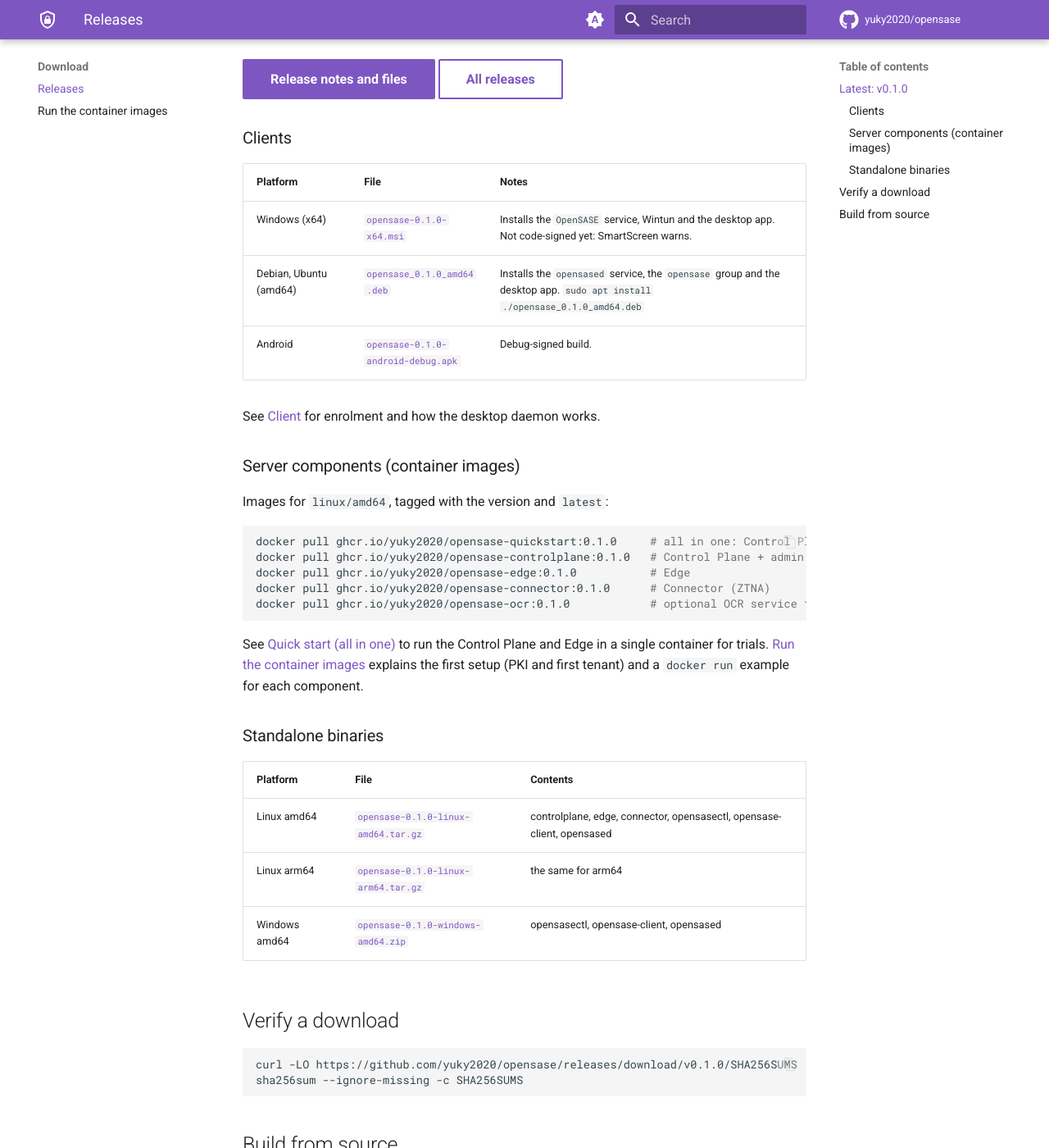
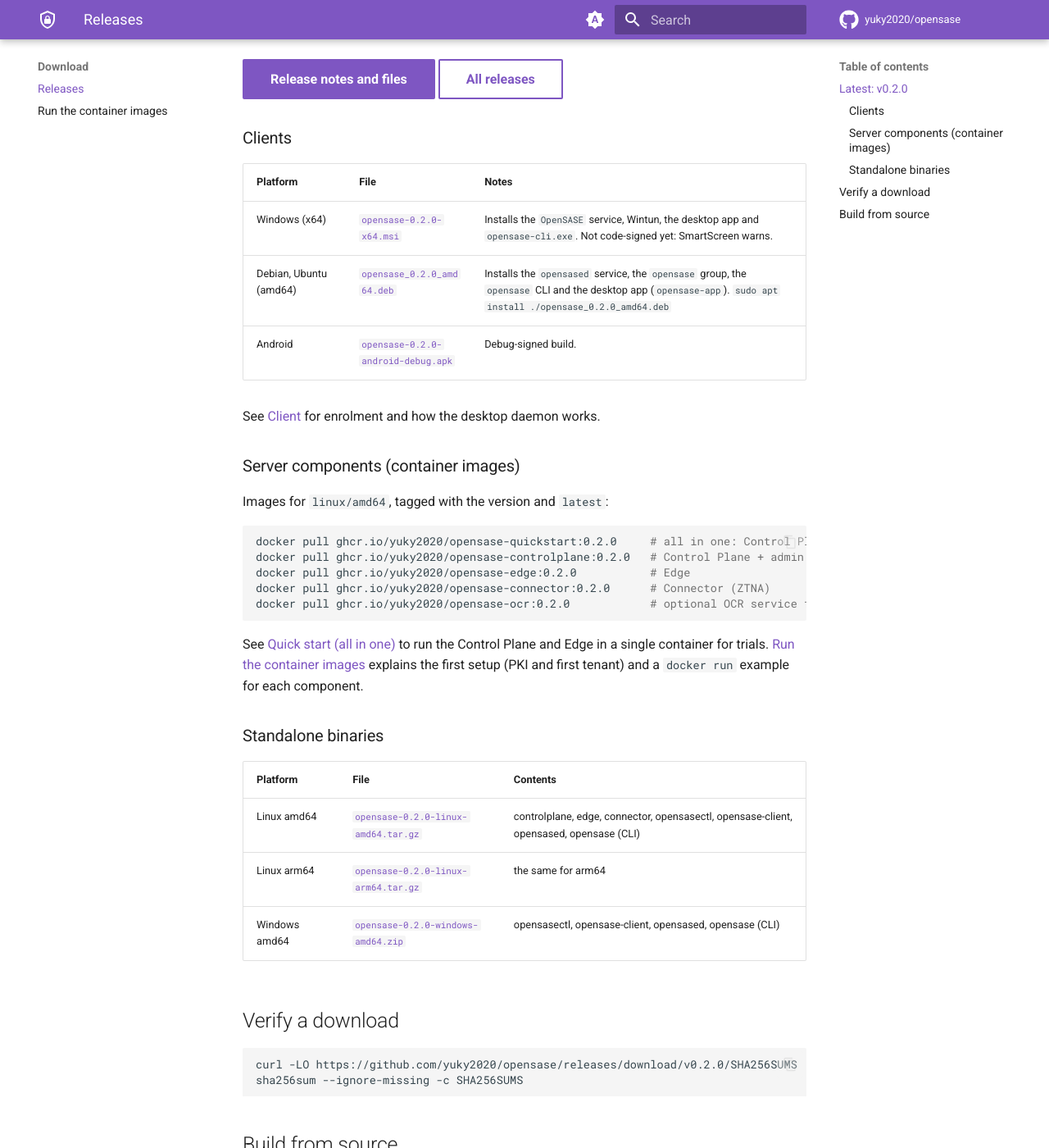
Before and after one commit to yuky2020/opensase, an MkDocs documentation site: the page built from docs/download.md, in a window 1280 px wide and 1400 px high, scrolled down 402 px. Shown: the whole window at 82% size. Built offline with MkDocs 1.6.1 and Material for MkDocs 9.7.7, drawn with Linux system fonts in a browser that asks for light colours; comment, search, counter and statistics services are not loaded.

Commit message:
docs: Download page points to v0.2.0 (quick start image, opensase CLI)
Co-Authored-By: Claude Opus 5.5 <noreply@anthropic.com>
Claude-Session: https://claude.ai/code/session_01VPBhu86tXpyyYhpMKbdUa6

````diff
--- a/docs/download.md
+++ b/docs/download.md
@@ -8,18 +8,18 @@ all downloads. Container images go to the GitHub Container Registry.
     Versions `0.x` are pre-releases: APIs and on-disk formats can still change. Do not run them
     in production yet.
 
-## Latest: v0.1.0
+## Latest: v0.2.0
 
-[Release notes and files](https://github.com/yuky2020/opensase/releases/tag/v0.1.0){ .md-button .md-button--primary }
+[Release notes and files](https://github.com/yuky2020/opensase/releases/tag/v0.2.0){ .md-button .md-button--primary }
 [All releases](https://github.com/yuky2020/opensase/releases){ .md-button }
 
 ### Clients
 
 | Platform | File | Notes |
 |---|---|---|
-| Windows (x64) | [`opensase-0.1.0-x64.msi`](https://github.com/yuky2020/opensase/releases/download/v0.1.0/opensase-0.1.0-x64.msi) | Installs the `OpenSASE` service, Wintun and the desktop app. Not code-signed yet: SmartScreen warns. |
-| Debian, Ubuntu (amd64) | [`opensase_0.1.0_amd64.deb`](https://github.com/yuky2020/opensase/releases/download/v0.1.0/opensase_0.1.0_amd64.deb) | Installs the `opensased` service, the `opensase` group and the desktop app. `sudo apt install ./opensase_0.1.0_amd64.deb` |
-| Android | [`opensase-0.1.0-android-debug.apk`](https://github.com/yuky2020/opensase/releases/download/v0.1.0/opensase-0.1.0-android-debug.apk) | Debug-signed build. |
+| Windows (x64) | [`opensase-0.2.0-x64.msi`](https://github.com/yuky2020/opensase/releases/download/v0.2.0/opensase-0.2.0-x64.msi) | Installs the `OpenSASE` service, Wintun, the desktop app and `opensase-cli.exe`. Not code-signed yet: SmartScreen warns. |
+| Debian, Ubuntu (amd64) | [`opensase_0.2.0_amd64.deb`](https://github.com/yuky2020/opensase/releases/download/v0.2.0/opensase_0.2.0_amd64.deb) | Installs the `opensased` service, the `opensase` group, the `opensase` CLI and the desktop app (`opensase-app`). `sudo apt install ./opensase_0.2.0_amd64.deb` |
+| Android | [`opensase-0.2.0-android-debug.apk`](https://github.com/yuky2020/opensase/releases/download/v0.2.0/opensase-0.2.0-android-debug.apk) | Debug-signed build. |
 
 See [Client](components/client.md) for enrolment and how the desktop daemon works.
 
@@ -28,11 +28,11 @@ See [Client](components/client.md) for enrolment and how the desktop daemon work
 Images for `linux/amd64`, tagged with the version and `latest`:
 
 ```bash
-docker pull ghcr.io/yuky2020/opensase-quickstart:0.1.0     # all in one: Control Plane + Edge, trials only
-docker pull ghcr.io/yuky2020/opensase-controlplane:0.1.0   # Control Plane + admin portal
-docker pull ghcr.io/yuky2020/opensase-edge:0.1.0           # Edge
-docker pull ghcr.io/yuky2020/opensase-connector:0.1.0      # Connector (ZTNA)
-docker pull ghcr.io/yuky2020/opensase-ocr:0.1.0            # optional OCR service for DLP
+docker pull ghcr.io/yuky2020/opensase-quickstart:0.2.0     # all in one: Control Plane + Edge, trials only
+docker pull ghcr.io/yuky2020/opensase-controlplane:0.2.0   # Control Plane + admin portal
+docker pull ghcr.io/yuky2020/opensase-edge:0.2.0           # Edge
+docker pull ghcr.io/yuky2020/opensase-connector:0.2.0      # Connector (ZTNA)
+docker pull ghcr.io/yuky2020/opensase-ocr:0.2.0            # optional OCR service for DLP
 ```
 
 See [Quick start (all in one)](containers.md#quick-start-all-in-one) to run the Control Plane and Edge in a single container for trials. [Run the container images](containers.md) explains the first setup (PKI and first tenant) and a
@@ -42,14 +42,14 @@ See [Quick start (all in one)](containers.md#quick-start-all-in-one) to run the
 
 | Platform | File | Contents |
 |---|---|---|
-| Linux amd64 | [`opensase-0.1.0-linux-amd64.tar.gz`](https://github.com/yuky2020/opensase/releases/download/v0.1.0/opensase-0.1.0-linux-amd64.tar.gz) | controlplane, edge, connector, opensasectl, opensase-client, opensased |
-| Linux arm64 | [`opensase-0.1.0-linux-arm64.tar.gz`](https://github.com/yuky2020/opensase/releases/download/v0.1.0/opensase-0.1.0-linux-arm64.tar.gz) | the same for arm64 |
-| Windows amd64 | [`opensase-0.1.0-windows-amd64.zip`](https://github.com/yuky2020/opensase/releases/download/v0.1.0/opensase-0.1.0-windows-amd64.zip) | opensasectl, opensase-client, opensased |
+| Linux amd64 | [`opensase-0.2.0-linux-amd64.tar.gz`](https://github.com/yuky2020/opensase/releases/download/v0.2.0/opensase-0.2.0-linux-amd64.tar.gz) | controlplane, edge, connector, opensasectl, opensase-client, opensased, opensase (CLI) |
+| Linux arm64 | [`opensase-0.2.0-linux-arm64.tar.gz`](https://github.com/yuky2020/opensase/releases/download/v0.2.0/opensase-0.2.0-linux-arm64.tar.gz) | the same for arm64 |
+| Windows amd64 | [`opensase-0.2.0-windows-amd64.zip`](https://github.com/yuky2020/opensase/releases/download/v0.2.0/opensase-0.2.0-windows-amd64.zip) | opensasectl, opensase-client, opensased, opensase (CLI) |
 
 ## Verify a download
 
 ```bash
-curl -LO https://github.com/yuky2020/opensase/releases/download/v0.1.0/SHA256SUMS
+curl -LO https://github.com/yuky2020/opensase/releases/download/v0.2.0/SHA256SUMS
 sha256sum --ignore-missing -c SHA256SUMS
 ```
 
````
